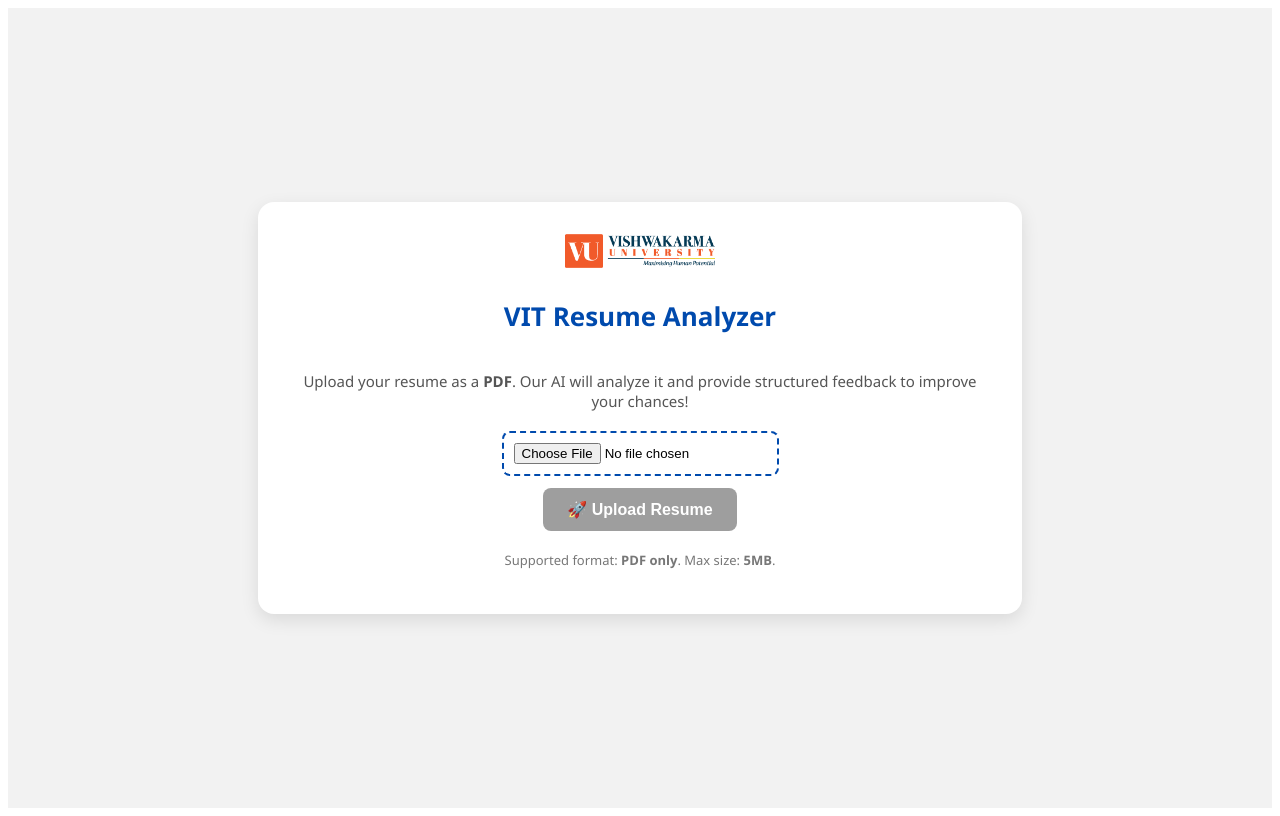
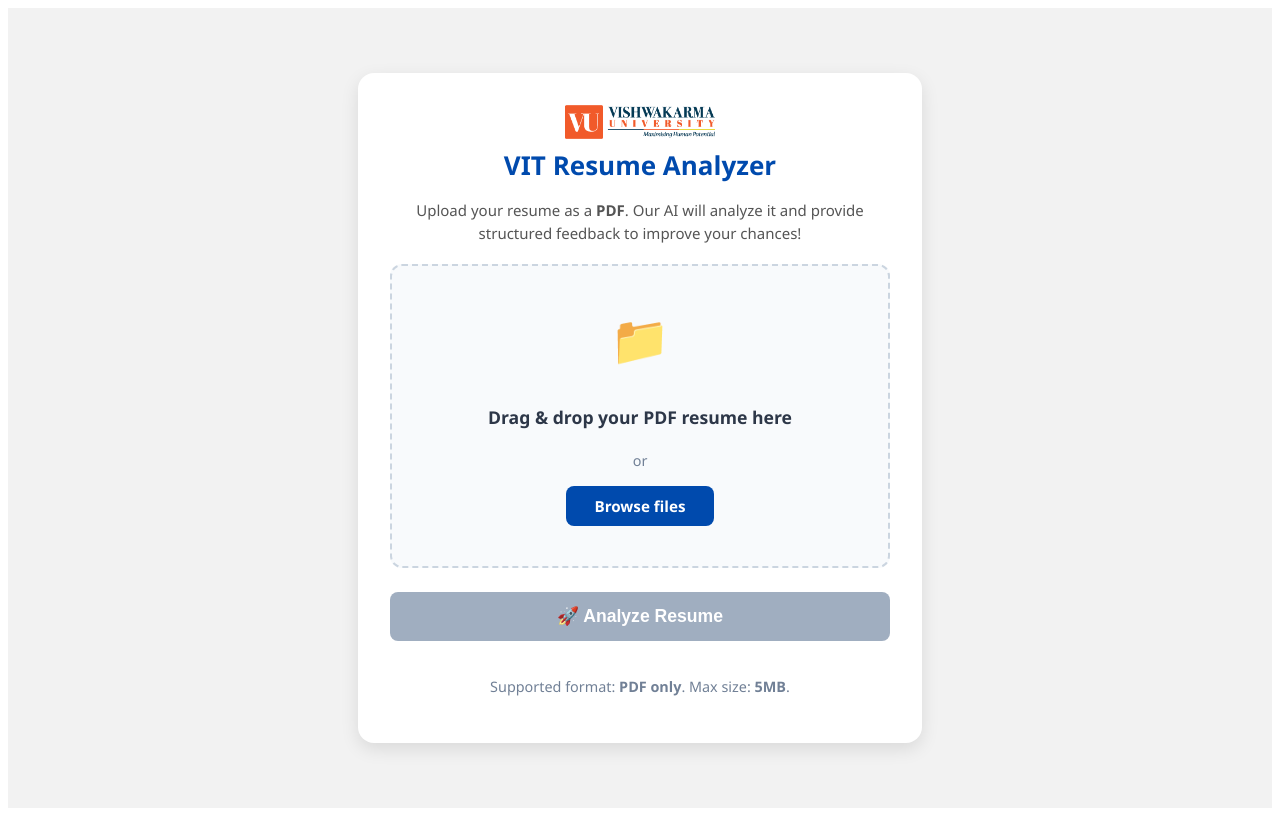
Before and after one commit to dhokabhoomi/resume-scanner-v1, a React (Vite) app in the folder ai-resume-frontend/: page / in a window 1280 px wide. Built offline with nearby package versions, Linux system fonts and the light colour scheme.

Commit message:
feat: add drag-and-drop file upload

```diff
--- a/ai-resume-frontend/src/components/UploadResumeForm.css
+++ b/ai-resume-frontend/src/components/UploadResumeForm.css
@@ -1,5 +1,5 @@
 .upload-form-container {
-  max-width: 700px;
+  max-width: 500px;
   margin: 50px auto;
   padding: 32px;
   background: #ffffff;
@@ -10,9 +10,9 @@
   transition: transform 0.2s ease;
 }
 
-/* .upload-form-container:hover {
-  transform: translateY(-3px);
-} */
+.upload-form-container:hover {
+  transform: translateY(-5px);
+}
 
 .upload-form-header {
   display: flex;
@@ -30,67 +30,165 @@
   font-size: 26px;
   font-weight: 700;
   color: #004aad;
+  margin: 0;
 }
 
 .upload-form-instruction {
   margin-bottom: 20px;
   font-size: 15px;
   color: #555;
+  line-height: 1.5;
+}
+
+/* Drag and Drop Area Styles */
+.drag-drop-area {
+  border: 2px dashed #cbd5e0;
+  border-radius: 12px;
+  padding: 2.5rem 2rem;
+  text-align: center;
+  margin-bottom: 1.5rem;
+  transition: all 0.3s ease;
+  background-color: #f8fafc;
+  cursor: pointer;
+}
+
+.drag-drop-area:hover {
+  border-color: #a0aec0;
+}
+
+.drag-drop-area.drag-over {
+  border-color: #004aad;
+  background-color: #ebf4ff;
+  transform: scale(1.02);
+}
+
+.drag-drop-area.has-file {
+  border-color: #48bb78;
+  background-color: #f0fff4;
+}
+
+.drag-drop-content {
+  display: flex;
+  flex-direction: column;
+  align-items: center;
+}
+
+.upload-icon {
+  font-size: 3rem;
+  margin-bottom: 1rem;
+  transition: transform 0.3s ease;
+}
+
+.drag-drop-area.drag-over .upload-icon {
+  transform: scale(1.2);
+}
+
+.drag-drop-text {
+  font-size: 1.1rem;
+  color: #2d3748;
+  margin-bottom: 0.5rem;
+  font-weight: 600;
+}
+
+.drag-drop-subtext {
+  color: #718096;
+  margin-bottom: 1rem;
+  font-size: 0.9rem;
+}
+
+.browse-file-button {
+  display: inline-block;
+  padding: 0.6rem 1.8rem;
+  background-color: #004aad;
+  color: white;
+  border-radius: 8px;
+  cursor: pointer;
+  transition: all 0.3s ease;
+  font-weight: 600;
+  font-size: 0.95rem;
+  border: none;
+}
+
+.browse-file-button:hover {
+  background-color: #003882;
+  transform: translateY(-2px);
 }
 
 .upload-file-input {
-  display: block;
-  margin: 0 auto 12px;
-  cursor: pointer;
-  padding: 10px;
-  border: 2px dashed #004aad;
-  border-radius: 8px;
-  transition: border-color 0.3s ease;
+  display: none;
 }
 
-/* .upload-file-input:hover {
-  border-color: #f26b38;
-} */
+.file-details {
+  display: flex;
+  align-items: center;
+  justify-content: center;
+  gap: 12px;
+  margin-bottom: 1rem;
+}
 
 .upload-selected-file {
-  margin: 10px 0;
-  font-size: 14px;
-  color: #2e7d32;
-  font-weight: 600;
+  color: #2d3748;
+  padding: 0.7rem 1rem;
+  background-color: #edf2f7;
+  border-radius: 8px;
+  margin: 0;
+  font-weight: 500;
+}
+
+.remove-file-button {
+  padding: 0.5rem 1rem;
+  background-color: #fed7d7;
+  color: #c53030;
+  border: none;
+  border-radius: 6px;
+  cursor: pointer;
+  font-weight: 500;
+  transition: background-color 0.2s;
+}
+
+.remove-file-button:hover {
+  background-color: #feb2b2;
 }
 
 .upload-error-message {
-  color: #d32f2f;
-  margin-bottom: 16px;
-  font-weight: 600;
+  color: #e53e3e;
+  text-align: center;
+  margin-bottom: 1rem;
+  padding: 0.7rem;
+  background-color: #fed7d7;
+  border-radius: 8px;
+  font-weight: 500;
 }
 
 .upload-submit-button {
-  padding: 12px 24px;
-  font-size: 16px;
-  font-weight: 600;
-  color: #fff;
-  background: #004aad;
-  /* background: linear-gradient(135deg, #004aad, #f26b38); */
+  width: 100%;
+  padding: 0.9rem;
+  background-color: #004aad;
+  color: white;
   border: none;
   border-radius: 8px;
+  font-size: 1.1rem;
   cursor: pointer;
-  transition: background 0.3s ease, transform 0.2s ease;
+  transition: all 0.3s ease;
+  font-weight: 600;
+  margin-bottom: 1rem;
 }
 
 .upload-submit-button:hover:not(:disabled) {
-  /* background: linear-gradient(135deg, #003a8c, #e85a28); */
-  transform: scale(1.03);
+  background-color: #003882;
+  transform: translateY(-2px);
+  box-shadow: 0 4px 8px rgba(0, 74, 173, 0.3);
 }
 
 .upload-submit-button:disabled {
-  background: #9e9e9e;
+  background-color: #a0aec0;
   cursor: not-allowed;
+  transform: none;
 }
 
 .upload-form-footer {
+  text-align: center;
+  color: #718096;
+  font-size: 0.9rem;
   margin-top: 20px;
-  font-size: 13px;
-  color: #777;
-  user-select: none;
 }
--- a/ai-resume-frontend/src/components/UploadResumeForm.jsx
+++ b/ai-resume-frontend/src/components/UploadResumeForm.jsx
@@ -1,4 +1,4 @@
-import React, { useState } from "react";
+import React, { useState, useCallback } from "react";
 import "./UploadResumeForm.css";
 import logo from "../assets/vishwakarma_logo.png";
 
@@ -6,10 +6,10 @@
   const [file, setFile] = useState(null);
   const [error, setError] = useState("");
   const [uploading, setUploading] = useState(false);
+  const [isDragging, setIsDragging] = useState(false);
 
-  const handleFileChange = (e) => {
+  const handleFileChange = (selectedFile) => {
     setError("");
-    const selectedFile = e.target.files[0];
     if (selectedFile && selectedFile.type !== "application/pdf") {
       setError("Please upload a PDF file.");
       setFile(null);
@@ -17,6 +17,35 @@
     }
     setFile(selectedFile);
   };
+
+  const handleInputChange = (e) => {
+    const selectedFile = e.target.files[0];
+    if (selectedFile) {
+      handleFileChange(selectedFile);
+    }
+  };
+
+  const handleDragOver = useCallback((e) => {
+    e.preventDefault();
+    setIsDragging(true);
+  }, []);
+
+  const handleDragLeave = useCallback((e) => {
+    e.preventDefault();
+    // Only set dragging to false if leaving the drop zone entirely
+    if (e.currentTarget.contains(e.relatedTarget)) return;
+    setIsDragging(false);
+  }, []);
+
+  const handleDrop = useCallback((e) => {
+    e.preventDefault();
+    setIsDragging(false);
+
+    const droppedFile = e.dataTransfer.files[0];
+    if (droppedFile) {
+      handleFileChange(droppedFile);
+    }
+  }, []);
 
   const handleSubmit = async (e) => {
     e.preventDefault();
@@ -62,18 +91,58 @@
         provide structured feedback to improve your chances!
       </p>
 
+      {/* Drag and Drop Area */}
+      <div
+        className={`drag-drop-area ${isDragging ? "drag-over" : ""} ${
+          file ? "has-file" : ""
+        }`}
+        onDragOver={handleDragOver}
+        onDragLeave={handleDragLeave}
+        onDrop={handleDrop}
+      >
+        <div className="drag-drop-content">
+          <div className="upload-icon">
+            {file ? "📄" : isDragging ? "⬆️" : "📁"}
+          </div>
+          <p className="drag-drop-text">
+            {isDragging
+              ? "Drop your resume here"
+              : file
+              ? file.name
+              : "Drag & drop your PDF resume here"}
+          </p>
+          <p className="drag-drop-subtext">
+            {file ? "File selected successfully!" : "or"}
+          </p>
+          {!file && (
+            <label htmlFor="file-input" className="browse-file-button">
+              Browse files
+            </label>
+          )}
+          <input
+            id="file-input"
+            type="file"
+            onChange={handleInputChange}
+            accept="application/pdf"
+            className="upload-file-input"
+          />
+        </div>
+      </div>
+
       {file && (
-        <p className="upload-selected-file">
-          📄 {file.name} ({(file.size / 1024).toFixed(2)} KB)
-        </p>
+        <div className="file-details">
+          <p className="upload-selected-file">
+            📄 {file.name} ({(file.size / 1024).toFixed(2)} KB)
+          </p>
+          <button
+            type="button"
+            className="remove-file-button"
+            onClick={() => setFile(null)}
+          >
+            Remove
+          </button>
+        </div>
       )}
-
-      <input
-        type="file"
-        onChange={handleFileChange}
-        accept="application/pdf"
-        className="upload-file-input"
-      />
 
       {error && <p className="upload-error-message">⚠ {error}</p>}
 
@@ -82,7 +151,7 @@
         disabled={!file || uploading}
         className="upload-submit-button"
       >
-        {uploading ? "⏳ Uploading..." : "🚀 Upload Resume"}
+        {uploading ? "⏳ Analyzing..." : "🚀 Analyze Resume"}
       </button>
 
       <p className="upload-form-footer">
```
